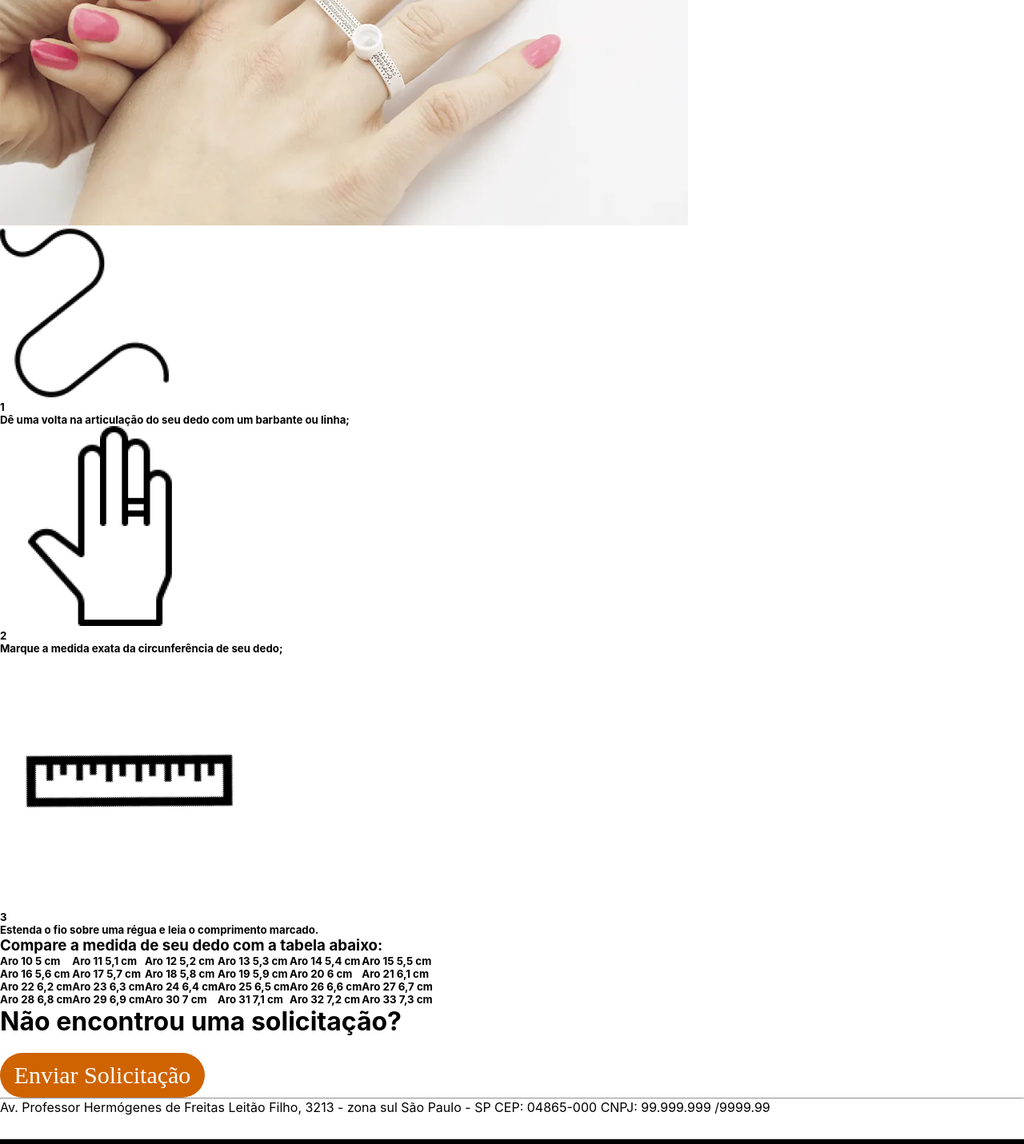
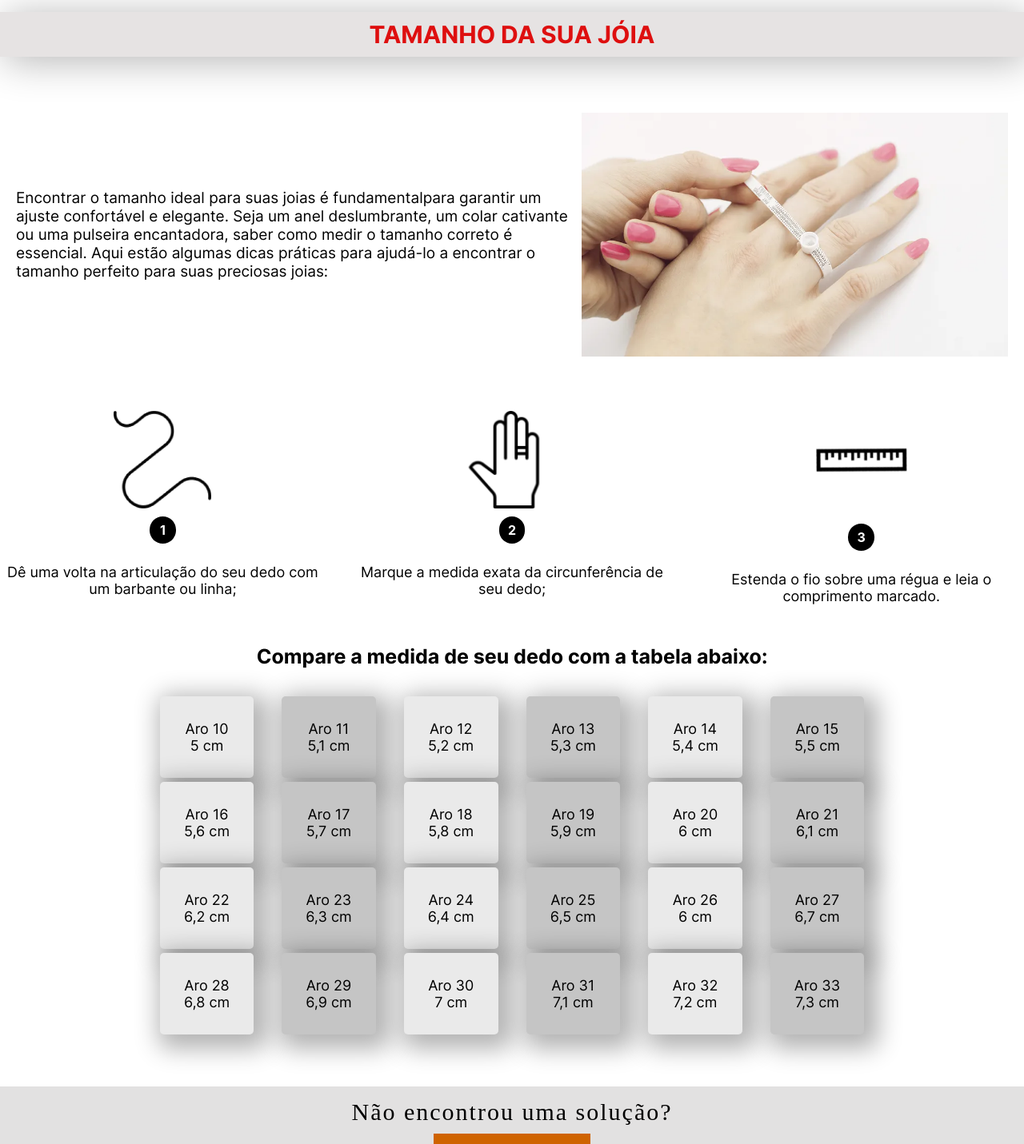
Before and after one commit to RichardArth/Joias-King, a React (Create React App) app: page /cuidado-joias in a window 1280 px wide. Shown: the part 860-2291 px from the top of the page at 80% size. Built offline with nearby package versions, Linux system fonts and the light colour scheme.

Commit message:
fiz a api de cadastro e terminei cuidado-joias

```diff
--- a/package.json
+++ b/package.json
@@ -6,6 +6,7 @@
     "@testing-library/jest-dom": "^5.17.0",
     "@testing-library/react": "^13.4.0",
     "@testing-library/user-event": "^13.5.0",
+    "axios": "^1.5.1",
     "react": "^18.2.0",
     "react-dom": "^18.2.0",
     "react-router-dom": "^6.16.0",
--- a/src/components/cabecalho/index.js
+++ b/src/components/cabecalho/index.js
@@ -1,3 +1,4 @@
+import { Link } from 'react-router-dom';
 import './index.scss';
 
 
@@ -17,7 +18,7 @@ function Cabecalho() {
 
       <div className='cabecalho-direita'>
         <img className='img-perfil' src='./assets/images/usuario.png'></img>
-        <button>Cadastre-se</button>
+        <Link to='/cadastro'><button>Cadastre-se</button></Link>
 
         <img src='./assets/images/carrinho.png'></img>
       </div>
--- a/src/components/solicitacao/index.js
+++ b/src/components/solicitacao/index.js
@@ -3,7 +3,7 @@ import './index.scss';
 function SolicitarSolucao() {
     return(
         <div className='secao-solicitacao'>
-            <h1>Não encontrou uma solicitação?</h1>
+            <h1>Não encontrou uma solução?</h1>
             <button id='botao-solicitacao'>Enviar Solicitação</button>
             <hr></hr>
             <p>Av. Professor Hermógenes de Freitas Leitão Filho, 3213 - zona sul São Paulo - SP  CEP: 04865-000  CNPJ: 99.999.999 /9999.99</p>
--- a/src/components/solicitacao/index.scss
+++ b/src/components/solicitacao/index.scss
@@ -0,0 +1,40 @@
+.secao-solicitacao {
+    display: flex;
+    flex-direction: column;
+    background-color: #e2e1e1;
+    padding: 15px;
+    width: 100%;
+    justify-content: center;
+    align-items:center;
+    margin-top: 30px;
+
+    h1 {
+        font:30px 'Jacques';
+        letter-spacing: 2px;
+        margin-bottom: 10px;
+    }
+
+    #botao-solicitacao {
+        padding: 12px 40px;
+        background-color: #CF6300;
+        border: none;
+        color:#fff;
+        font:14px 'Inter';
+        margin-bottom: 15px;
+    }
+
+    #botao-solicitacao:hover {
+        animation: jump 1.4s infinite alternate
+    }
+
+    hr {
+        height: 0.5px;
+        background-color: #000;
+        border: none;
+        width: 98%;
+    }
+
+    p {
+        margin-top: 10px;
+    }
+}
--- a/src/pages/cadastro-produto/index.scss
+++ b/src/pages/cadastro-produto/index.scss
@@ -139,6 +139,10 @@
         transition: 3s ease-in-out;
     }
 
+
+
+
+
 @media (max-width: 700px){
     main {
         display: flex;
--- a/src/pages/cuidado com as joias/index.js
+++ b/src/pages/cuidado com as joias/index.js
@@ -37,7 +37,9 @@ function CuidadoJoias() {
             </main>
 
             <div className='tamanho-joia'>
-                <h2 style={{color: '#DE0F0F'}}>TAMANHO DA SUA JÓIA</h2>
+                <div id='tj-titulo'>
+                    <h2 style={{color: '#DE0F0F'}}>TAMANHO DA SUA JÓIA</h2>
+                </div>
 
                 <div className='tj-introducao'>
                     <h4>Encontrar o tamanho ideal para suas joias
@@ -57,19 +59,19 @@ function CuidadoJoias() {
                 <div className='tj-tutorial'>
                     <div>
                         <img src='./assets/images/tj-barbante.png'></img>
-                        <h5>1</h5>
+                        <h4>1</h4>
                         <h5>Dê uma volta na articulação do seu dedo com um barbante ou linha;</h5>
                     </div>
 
                     <div>
-                        <img src='./assets/images/tj-mao.png'></img>
-                        <h5>2</h5>
+                        <img className='tjt-mao' src='./assets/images/tj-mao.png'></img>
+                        <h4>2</h4>
                         <h5>Marque a medida exata da circunferência de seu dedo; </h5>
                     </div>
 
                     <div>
-                        <img src='./assets/images/tj-regua.png'></img>
-                        <h5>3</h5>
+                        <img className='tjt-regua' src='./assets/images/tj-regua.png'></img>
+                        <h4>3</h4>
                         <h5>Estenda o fio sobre uma régua e leia o comprimento marcado.</h5>
                     </div>
 
@@ -81,109 +83,109 @@ function CuidadoJoias() {
                     <main className='tabela'>
                         <div className='cl-cinza-claro'>
                             <div>
-                                <h5>Aro 10 5 cm</h5>
+                                <h5>Aro 10 <h5>5 cm</h5></h5>
                             </div>
 
                             <div>
-                                <h5>Aro 16 5,6 cm</h5>
+                                <h5>Aro 16 <h5>5,6 cm</h5></h5>
                             </div>
 
                             <div>
-                                <h5>Aro 22 6,2 cm</h5>
+                                <h5>Aro 22 <h5>6,2 cm</h5></h5>
                             </div>
 
                             <div>
-                                <h5>Aro 28 6,8 cm</h5>
+                                <h5>Aro 28 <h5>6,8 cm</h5></h5>
                             </div>
                         </div>
 
                         <div className='cl-cinza-escuro'>
                             <div>
-                                <h5>Aro 11 5,1 cm</h5>
+                                <h5>Aro 11 <h5>5,1 cm</h5></h5>
                             </div>
 
                             <div>
-                                <h5>Aro 17 5,7 cm</h5>
+                                <h5>Aro 17 <h5>5,7 cm</h5></h5>
                             </div>
 
                             <div>
-                                <h5>Aro 23 6,3 cm</h5>
+                                <h5>Aro 23 <h5>6,3 cm</h5></h5>
                             </div>
 
                             <div>
-                                <h5>Aro 29 6,9 cm</h5>
+                                <h5>Aro 29 <h5>6,9 cm</h5></h5>
                             </div>
                         </div>
 
                         <div className='cl-cinza-claro'>
                             <div>
-                                <h5>Aro 12 5,2 cm</h5>
+                                <h5>Aro 12 <h5>5,2 cm</h5></h5>
                             </div>
 
                             <div>
-                                <h5>Aro 18 5,8 cm</h5>
+                                <h5>Aro 18 <h5>5,8 cm</h5></h5>
                             </div>
 
                             <div>
-                                <h5>Aro 24 6,4 cm</h5>
+                                <h5>Aro 24 <h5>6,4 cm</h5></h5>
                             </div>
 
                             <div>
-                                <h5>Aro 30 7 cm</h5>
+                                <h5>Aro 30 <h5>7 cm</h5></h5>
                             </div>
                         </div>
 
                         <div className='cl-cinza-escuro'>
                             <div>
-                                <h5>Aro 13 5,3 cm</h5>
+                                <h5>Aro 13 <h5>5,3 cm</h5></h5>
                             </div>
 
                             <div>
-                                <h5>Aro 19 5,9 cm</h5>
+                                <h5>Aro 19 <h5>5,9 cm</h5></h5>
                             </div>
 
                             <div>
-                                <h5>Aro 25 6,5 cm</h5>
+                                <h5>Aro 25 <h5>6,5 cm</h5></h5>
                             </div>
 
                             <div>
-                                <h5>Aro 31 7,1 cm</h5>
+                                <h5>Aro 31 <h5>7,1 cm</h5></h5>
                             </div>
                         </div>
 
                         <div className='cl-cinza-claro'>
                             <div>
-                                <h5>Aro 14 5,4 cm</h5>
+                                <h5>Aro 14 <h5>5,4 cm</h5></h5>
                             </div>
 
                             <div>
-                                <h5>Aro 20 6 cm</h5>
+                                <h5>Aro 20 <h5>6 cm</h5></h5>
                             </div>
 
                             <div>
-                                <h5>Aro 26 6,6 cm</h5>
+                                <h5>Aro 26 <h5>6 cm</h5></h5>
                             </div>
 
                             <div>
-                                <h5>Aro 32 7,2 cm</h5>
+                                <h5>Aro 32 <h5>7,2 cm</h5></h5>
                             </div>
                         </div>
 
                         <div className='cl-cinza-escuro'>
                             <div>
-                                <h5>Aro 15 5,5 cm</h5>
+                                <h5>Aro 15 <h5>5,5 cm</h5></h5>
                             </div>
 
                             <div>
-                                <h5>Aro 21 6,1 cm</h5>
+                                <h5>Aro 21 <h5>6,1 cm</h5></h5>
                             </div>
 
                             <div>
-                                <h5>Aro 27 6,7 cm</h5>
+                                <h5>Aro 27 <h5>6,7 cm</h5></h5>
                             </div>
 
                             <div>
-                                <h5>Aro 33 7,3 cm</h5>
+                                <h5>Aro 33 <h5>7,3 cm</h5></h5>
                             </div>
                         </div>
                     </main>
@@ -191,8 +193,8 @@ function CuidadoJoias() {
             </div>
 
             <SolicitarSolucao />
+            <Rodape />
 
-            <Rodape />
         </div>
     )
 }
--- a/src/pages/cuidado com as joias/index.scss
+++ b/src/pages/cuidado com as joias/index.scss
@@ -28,5 +28,167 @@
 
     main {
         display: flex;
+        flex-direction: column;
+        padding: 20px;
+        gap: 20px;
+
+        h2 {
+            font: 28px 'Allerta';
+            text-align: center;
+        }
+
+        h4 {
+            font: 18px 'Allerta';
+            font-weight: 600;
+        }
+
+        h5 {
+            font:17px 'Allerta'
+        }
+    }
+
+    .tamanho-joia {
+        display: flex;
+        flex-direction: column;
+        justify-content: center;
+        align-items: center;
+
+        #tj-titulo {
+            background-color: #e6e3e3;
+            box-shadow: 5px 5px 50px 0px rgba(0, 0, 0, 0.30);
+            padding: 10px;
+            width: 100%;
+            text-align: center;
+            margin-top: 40px;
+            margin-bottom: 20px;
+            font:20px 'Inter'
+        }
+
+        .tj-introducao {
+            display: flex;
+            flex-direction: row;
+            justify-content: center;
+            align-items: center;
+            margin-top: 30px;
+            padding: 20px;
+            gap:15px;
+
+            h4 {
+                font: 19px 'Inter';
+
+            }
+
+            img {
+                width: 43%;
+            }
+        }
+
+        .tj-tutorial {
+            display: flex;
+            flex-direction: row;
+            justify-content: space-around;
+            align-items: center;
+            gap:30px;
+            margin-top: 40px;
+
+            div {
+                display: flex;
+                flex-direction: column;
+                justify-content: center;
+                align-items: center;
+                gap:10px;
+                width: 40%;
+
+                img {
+                    width: 30%;
+                }
+
+                .tjt-mao {
+                    margin-right: 20px;
+                }
+
+                .tjt-regua {
+                    width: 35%;
+                }
+
+                h4 {
+                    padding: 7px;
+                    background-color: #000;
+                    border-radius: 700px;
+                    color:#fff;
+                    width: 8%;
+                    text-align: center;
+                    margin-bottom: 15px;
+                }
+
+                h5 {
+                    text-align: center;
+                    font:18px 'Inter';
+                }
+            }
+        }
+
+        .tabela-tamanhos {
+            display: flex;
+            flex-direction: column;
+            justify-content: center;
+            align-items: center;
+            margin-top: 50px;
+
+            h3 {
+                font:25px 'Inter';
+                font-weight: 700;
+            }
+
+            .tabela {
+                display: flex;
+                flex-direction: row;
+                gap:5px;
+
+                .cl-cinza-claro {
+
+                    padding: 10px;
+
+                    div {
+                        display: flex;
+                        flex-direction: column;
+                        justify-content: center;
+                        align-items: center;
+                        padding: 30px;
+                        margin: 5px;
+                        text-align: center;
+                        background-color: #EAEAEA;
+                        box-shadow: 8px 8px 30px 10px rgba(0, 0, 0, 0.30);
+                        border-radius: 5px;
+
+                        h5 {
+                            font:18px 'Inter';
+                        }
+                    }
+                }
+
+                .cl-cinza-escuro {
+
+                    padding: 10px;
+
+                    div {
+                        display: flex;
+                        flex-direction: column;
+                        justify-content: center;
+                        align-items: center;
+                        padding: 30px;
+                        margin: 5px;
+                        text-align: center;
+                        background-color: #C5C5C5;
+                        box-shadow: 8px 8px 30px 10px rgba(0, 0, 0, 0.30);
+                        border-radius: 5px;
+
+                        h5 {
+                            font:18px 'Inter';
+                        }
+                    }
+                }
+            }
+        }
     }
 }
--- a/src/pages/sobrenos/index.scss
+++ b/src/pages/sobrenos/index.scss
@@ -68,17 +68,3 @@
         width: auto;
         height: 80vh;
     }
-
-    button{
-        border-radius: 60px;
-        background: #CF6300;
-        width: 20vw;
-        height: 7vh;
-        color: rgb(255, 255, 255);
-        font-family: Belleza;
-        font-size: 30px;
-        font-style: normal;
-        text-decoration: none;
-        border: none;
-        margin-top: 20px;
-    }
```
Also changed, not shown: src/components/rodape/index.js (+9 -8 lines), src/pages/cadastro/index.js (+35 -8 lines), 1 other file (tests, documents, lock files or other folders).
